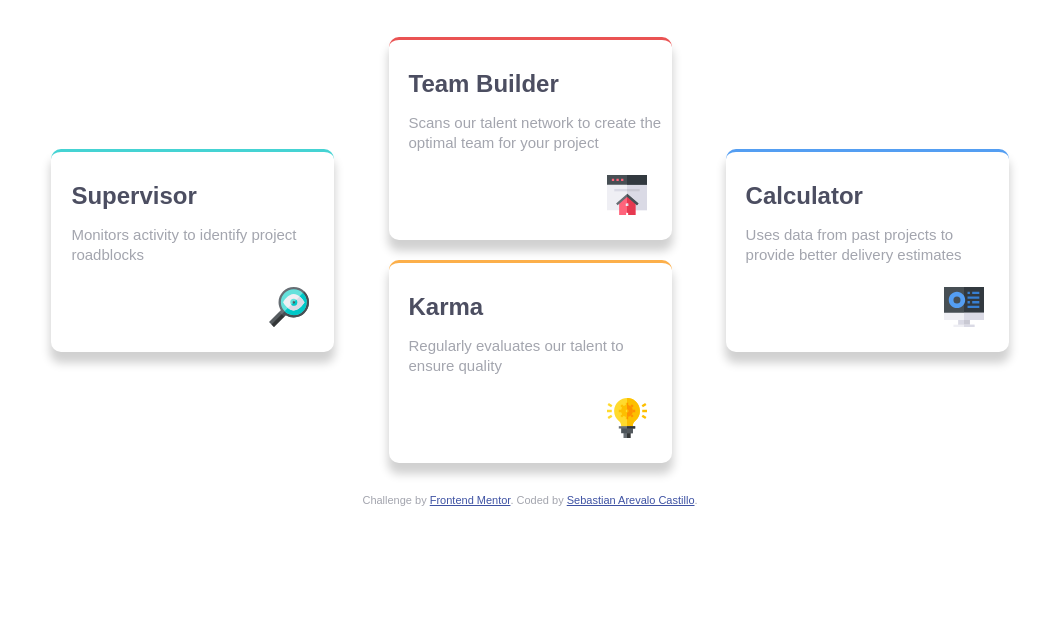
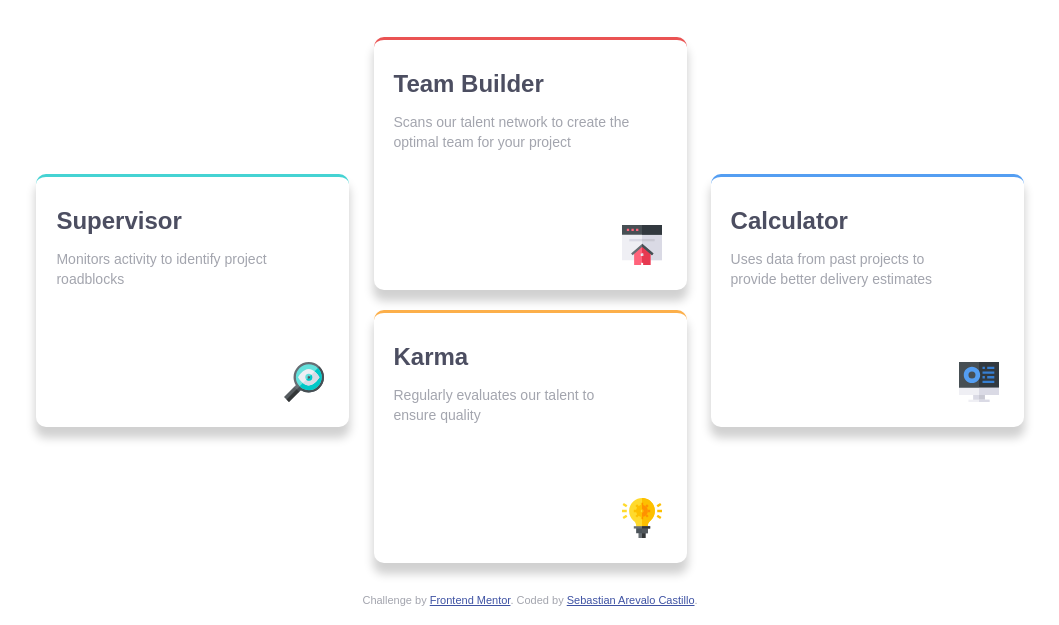
Before and after one commit to arevalosebastian/four-card-feature-section-master, a plain HTML site: page myproject/index.html in a window 1280 px wide. Shown: the part 243-868 px from the top of the page, without its empty margins (110-1169 px from the left). Before the commit the page ends 800 px from the top, so only its background shows below. Drawn offline with Linux system fonts and the light colour scheme.

Commit message:
bigger boxes

```diff
--- a/myproject/css/styles.css
+++ b/myproject/css/styles.css
@@ -115,8 +115,13 @@ body{
         justify-content: space-around;
     }
 
+    .box{
+        height: 250px;
+        width: 313px;
+    }
+
     .box__subtitle{
-        font-size: 15px;
+        font-size: 14px;
     }
 
     .flexbox1{
```
